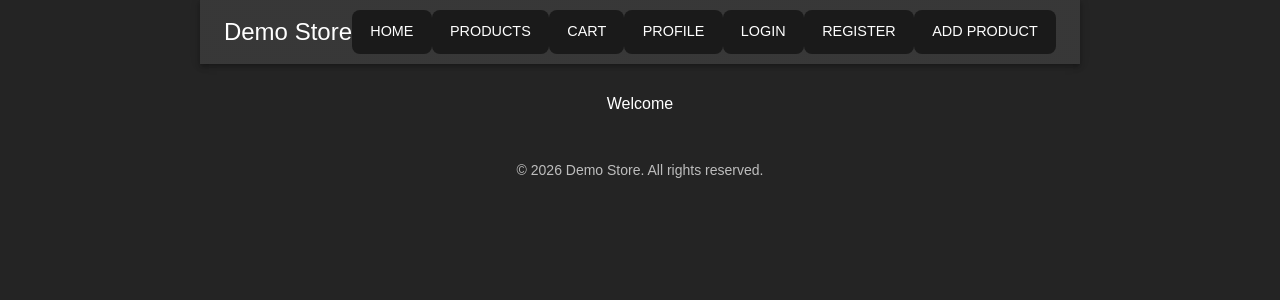
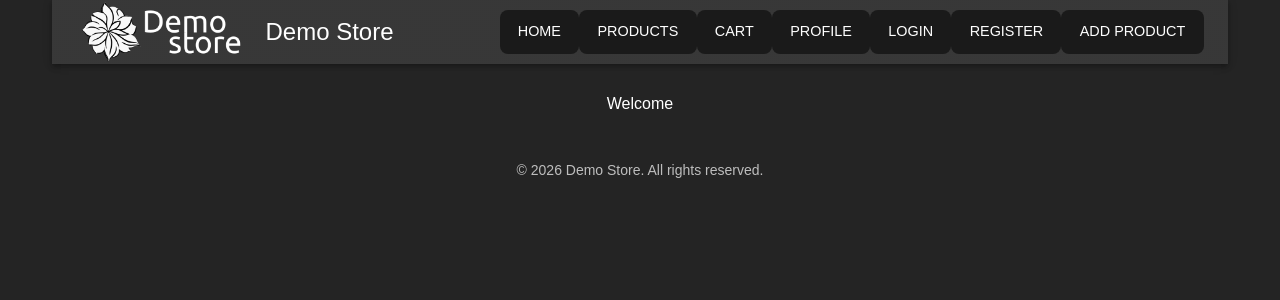
Before and after one commit to antonovmike/demo_store, a React (Vite) app in the folder client/: page / in a window 1280 px wide. Shown: the top 300 px of the page. Built offline with nearby package versions, Linux system fonts and the light colour scheme; no server answers.

Commit message:
[IMP] Import logo-full.png in Layout.tsx

```diff
--- a/client/src/components/Layout.tsx
+++ b/client/src/components/Layout.tsx
@@ -1,18 +1,25 @@
 import {
   AppBar,
+  Box,
+  Button,
+  CardMedia,
+  Link,
   Toolbar,
   Typography,
-  Button,
   Container,
-  Box,
 } from "@mui/material";
 import { Link as RouterLink } from "react-router-dom";
+
+import logo from "/images/logo-full.png";
 
 export default function Layout({ children }: { children: React.ReactNode }) {
   return (
     <>
       <AppBar position="static">
         <Toolbar>
+          <Link component={RouterLink} to="/" sx={{ width: "15%" }}>
+            <CardMedia component="img" src={logo} />
+          </Link>
           <Typography variant="h5" sx={{ flexGrow: 1 }}>
             Demo Store
           </Typography>
```
